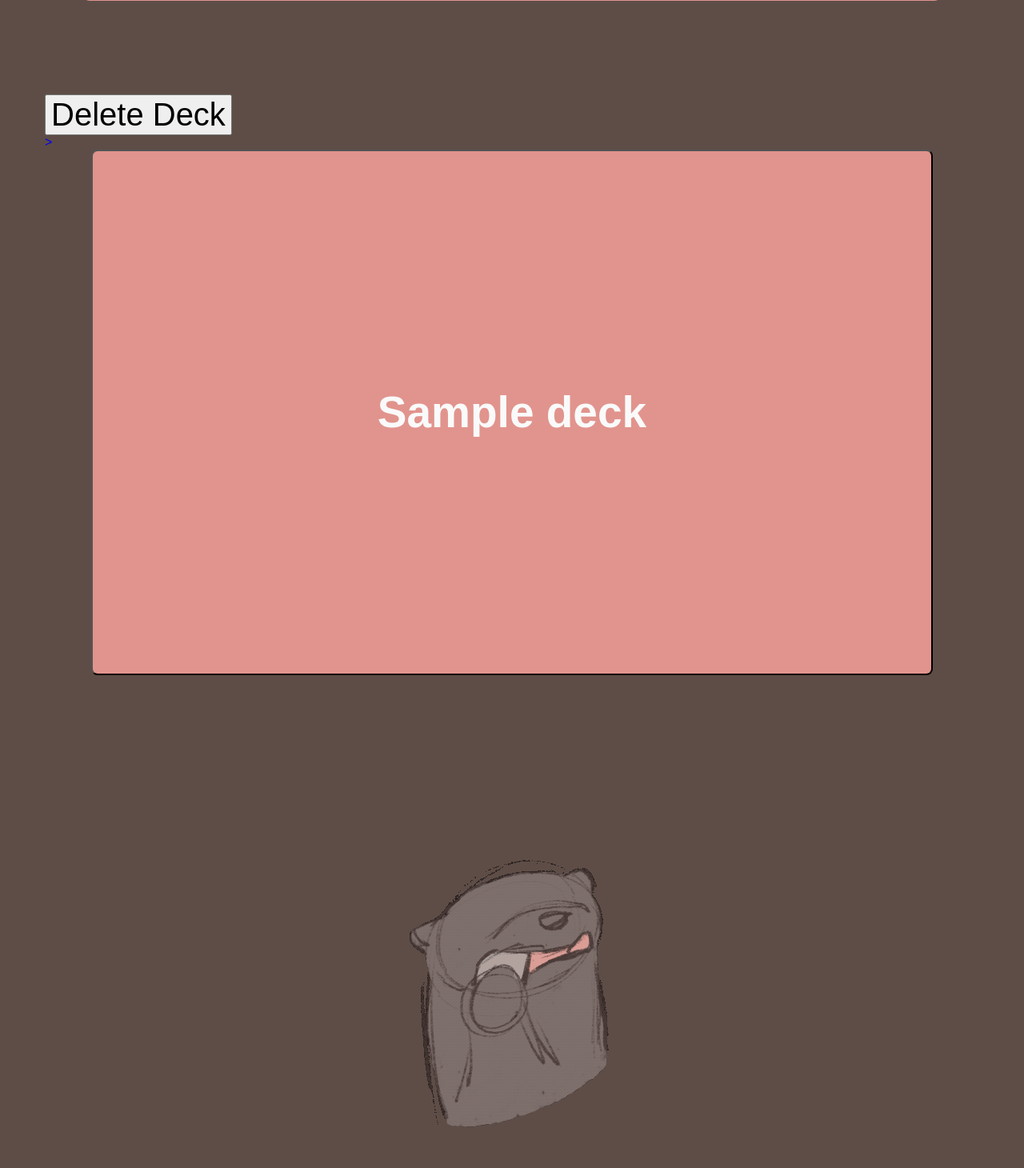
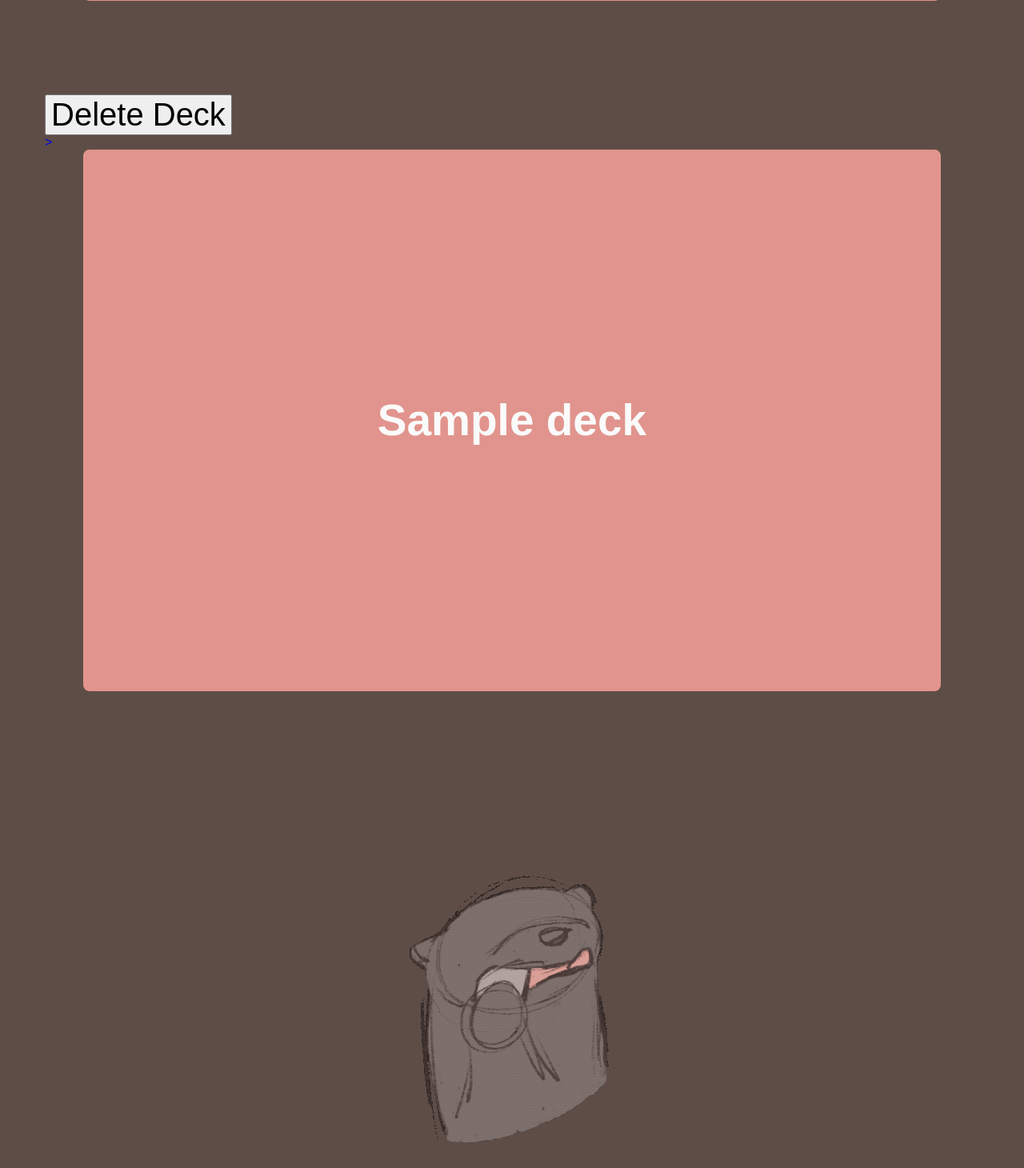
Before and after one commit to software-students-spring2024/2-web-app-exercise-gas2, a Flask app: template templates/decks.html in a window 1280 px wide. Shown: the part 1121-2581 px from the top of the page at 80% size. Run offline with Flask 3, Linux system fonts and the light colour scheme; the template is opened without the code that fills it: most values are stand-ins (such as "Sample title", 1, 10 or a date in 2020); parts of the project's set-up code (start-up, migrations or seed data) failed here and were passed over.

Commit message:
fix add deck weirdness

```diff
--- a/templates/decks.html
+++ b/templates/decks.html
@@ -21,7 +21,7 @@
             <button type="submit" class="delete-deck">Delete Deck</button>
         </form>
         <a href="{{ url_for('displayDeck', username=username, deckTitle=deck.title) }}" style="text-decoration:none" class="deck-link">>
-            <button class="personal-deck" >
+            <div class="personal-deck" >
                 <h3>{{ deck.title }}</h3>
             </div>
         </a>
```
